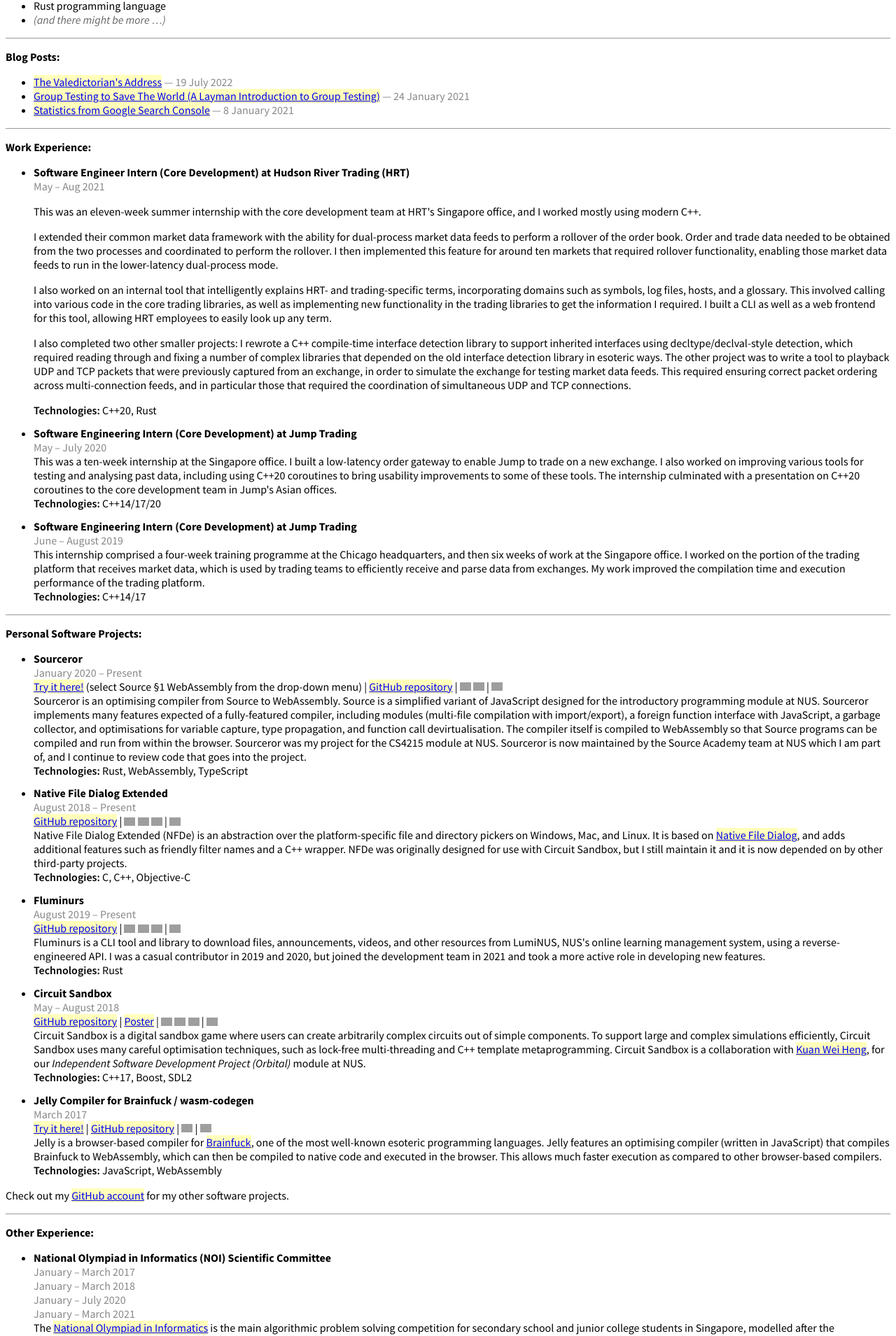
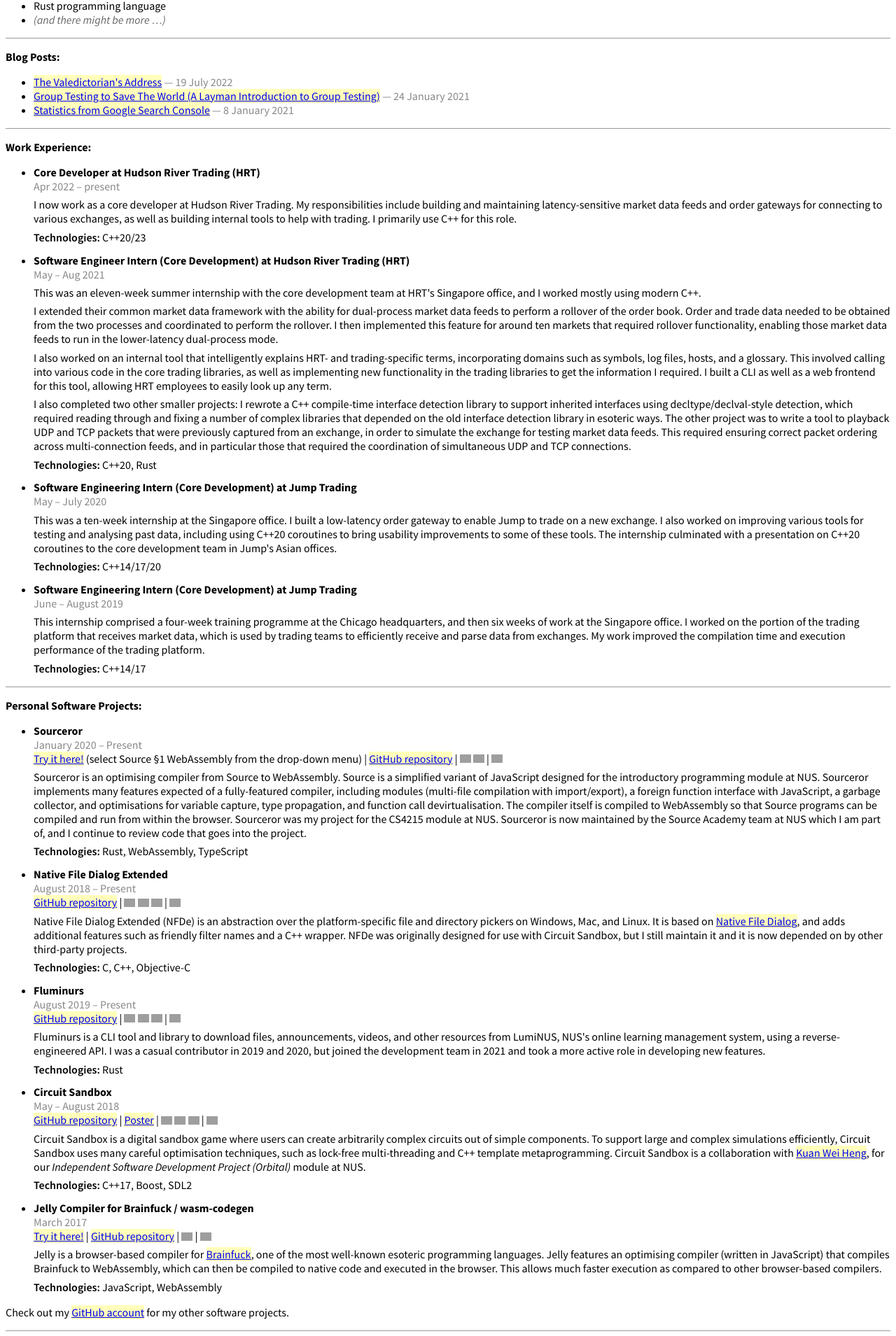
Before and after one commit to btzy/homepage, a Jekyll site: the page built from index.html, in a window 1280 px wide. Shown: the part 396-2305 px from the top of the page at 70% size. Built offline with Jekyll 4.4.1, drawn with Linux system fonts in a browser that asks for light colours; comment, search, counter and statistics services are not loaded; some of the changed text lies outside the part shown; grey boxes are pictures that could not be loaded.

Commit message:
Add HRT full-time job, and valedictorian in main page

```diff
--- a/index.html
+++ b/index.html
@@ -42,6 +42,13 @@
 <div>
 <p><span class="keyname">Work Experience:</span></p>
 <ul class="detailedlist">
+
+<li>
+<div class="header">Core Developer at Hudson River Trading (HRT)</div>
+<div class="date">Apr 2022 &ndash; present</div>
+<div class="content">I now work as a core developer at Hudson River Trading. My responsibilities include building and maintaining latency-sensitive market data feeds and order gateways for connecting to various exchanges, as well as building internal tools to help with trading. I primarily use C++ for this role.</div>
+<div class="content"><span class="semibold">Technologies:</span> C++20/23</div>
+</li>
 
 <li>
 <div class="header">Software Engineer Intern (Core Development) at Hudson River Trading (HRT)</div>
@@ -238,6 +245,8 @@
 <li><a href="nus/BComp(CS).pdf">Bachelor of Computing with Honours (Highest Distinction) in Computer Science</a></li>
 <li><a href="nus/BSc(AM).pdf">Bachelor of Science with Honours (Highest Distinction) in Applied Mathematics</a></li>
 </ul>
+
+<p>I was the valedictorian in my graduating cohort for the Bachelor of Computing.  Read my <a href="https://bernardteo.me/2022/07/19/valedictorian.html">blog post</a> about my experience or watch the <a href="https://youtu.be/lcLzQFSaLdQ?t=6861">YouTube video</a>.</p>
 
 <p>In recognition of being the top student in both computer science and mathematics, I have been awarded these awards:</p>
 
--- a/style.css
+++ b/style.css
@@ -134,6 +134,14 @@
 .detailedlist>li>.header {
     font-weight: bold;
 }
+.detailedlist>li>.content {
+    margin-top: 0.4em;
+    margin-bottom: 0.4em;
+}
+.detailedlist>li>.content>p {
+    margin-top: 0.4em;
+    margin-bottom: 0.4em;
+}
 .detailedlist>li>.date {
     color: #888;
 }
```
